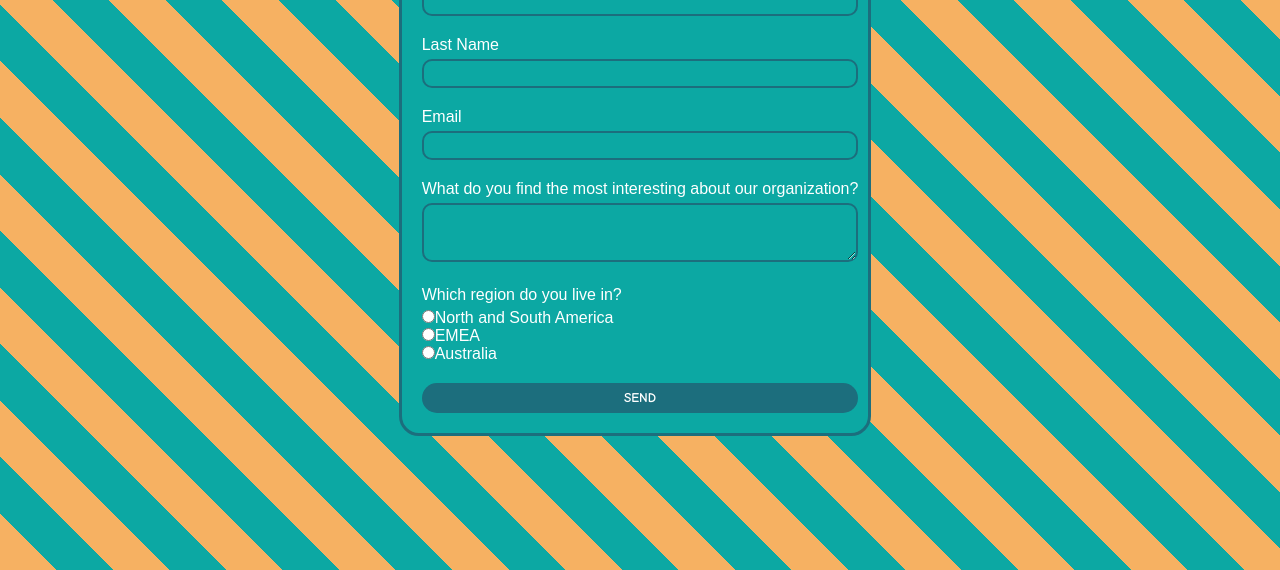
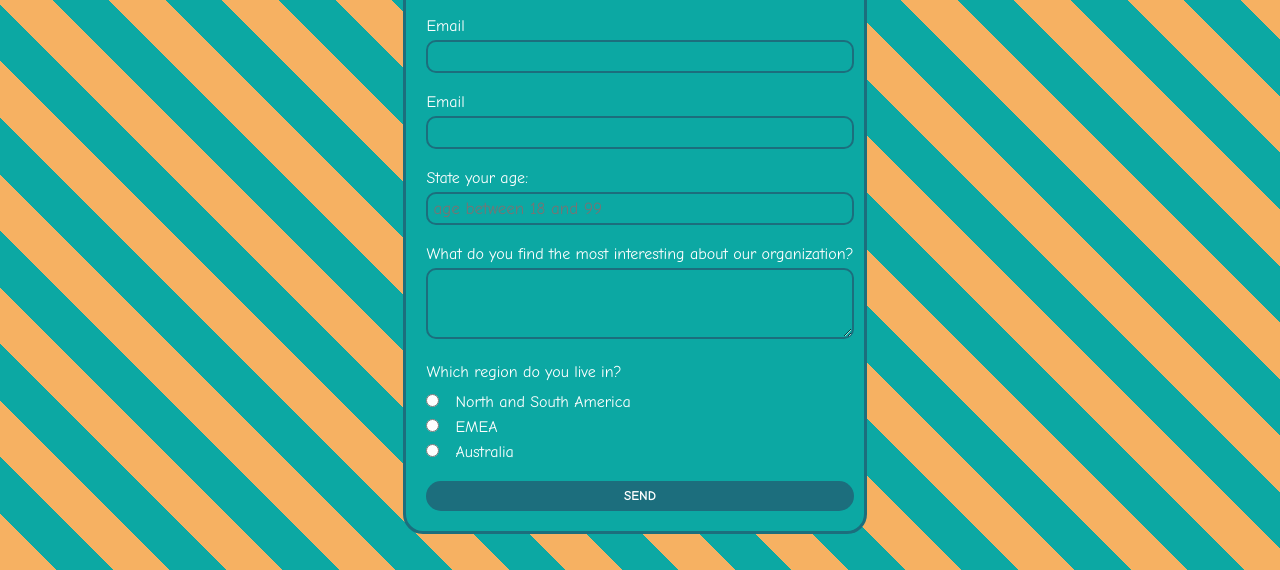
Before and after one commit to pragyes31/Responsive_Form_FCC, a website built with Parcel: page index.html in a window 1280 px wide. Shown: the part 230-800 px from the top of the page. Built offline with nearby package versions, Linux system fonts and the light colour scheme.

Commit message:
fixed input fields

```diff
--- a/index.html
+++ b/index.html
@@ -26,15 +26,23 @@
           <input class="form-input full-width" type="email" id="email" />
         </div>
         <div class="form-field">
+          <label for="email">Email</label>
+          <input class="form-input full-width" type="email" id="email" />
+        </div>
+        <div class="form-field">
+          <label for="email">State your age:</label>
+          <input type="number" min="18" max="99" placeholder="age between 18 and 99" class="form-input full-width" type="email" id="email" />
+        </div>
+        <div class="form-field">
           <label for="message">What do you find the most interesting about our organization?</label>
           <textarea class="full-width" rows="3"></textarea>
         </div>
         <div class="form-field">
           <label for="message">Which region do you live in?</label>
-          <input class="form-input radio-option" type="radio" name="region" value="nsamerica">North and South
-          America<br>
-          <input class="form-input" type="radio" name="region" value="emea">EMEA<br>
-          <input class="form-input" type="radio" name="region" value="australia">Australia<br>
+          <input class="form-input radio-option" type="radio" name="region" value="nsamerica"><span>North and South
+            America</span><br>
+          <input class="form-input" type="radio" name="region" value="emea"><span>EMEA</span><br>
+          <input class="form-input" type="radio" name="region" value="australia"><span>Australia</span><br>
           </input>
         </div>
         <div class="form-field">
--- a/src/styles.css
+++ b/src/styles.css
@@ -1,5 +1,4 @@
 * {
-  font-family: sans-serif;
   padding: 0px;
   margin: 0px;
 }
@@ -36,21 +35,25 @@
   text-align: center;
   font-size: 30px;
   font-weight: 300;
-  font-family: "Gill Sans", "Gill Sans MT", Calibri, "Trebuchet MS", sans-serif;
+  font-family: "Comic Sans MS", cursive, sans-serif;
 }
 
 .form-field {
   margin: 10px 10px 20px 10px;
   padding-left: 10px;
+  font-family: "Comic Sans MS", cursive, sans-serif;
 }
 
 label {
   display: block;
   margin-bottom: 5px;
+  font-family: "Comic Sans MS", cursive, sans-serif;
 }
 
-.radio-option {
-  font-size: 50px;
+input[type="radio"] {
+  margin-right: 1rem;
+  margin-top: 0.5rem;
+  font-family: "Comic Sans MS", cursive, sans-serif;
 }
 
 .full-width {
@@ -62,6 +65,9 @@ label {
   border: 2px solid #1c6e7d;
   border-radius: 10px;
   padding: 5px;
+  color: #fff;
+  font-size: 17px;
+  font-family: "Comic Sans MS", cursive, sans-serif;
 }
 
 .form-btn {
@@ -75,5 +81,5 @@ label {
   cursor: pointer;
   text-transform: uppercase;
   font-weight: bold;
-  font-family: "Comic Sans MS", "Comic Sans", cursive;
+  font-family: "Comic Sans MS", cursive, sans-serif;
 }
```
